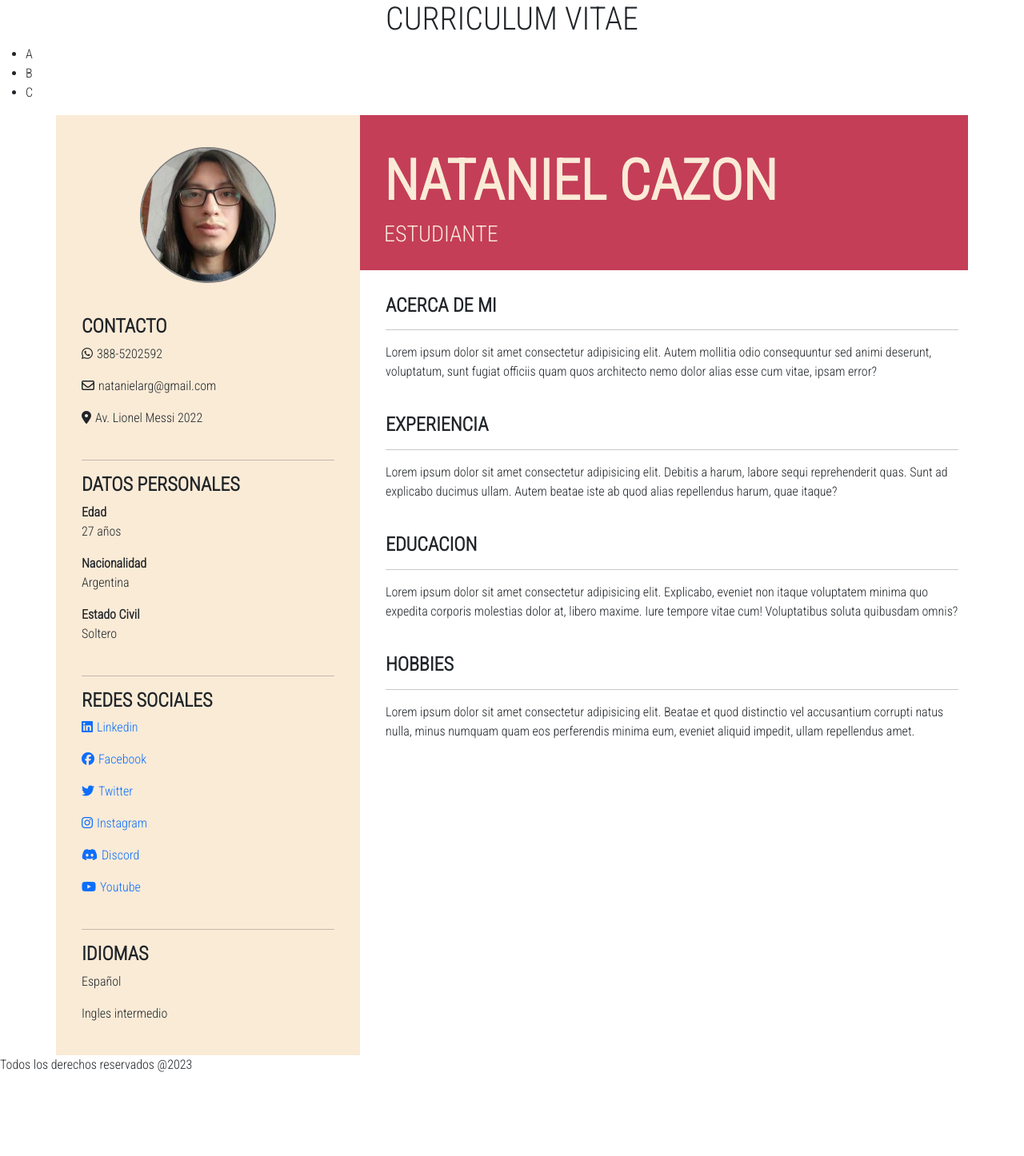
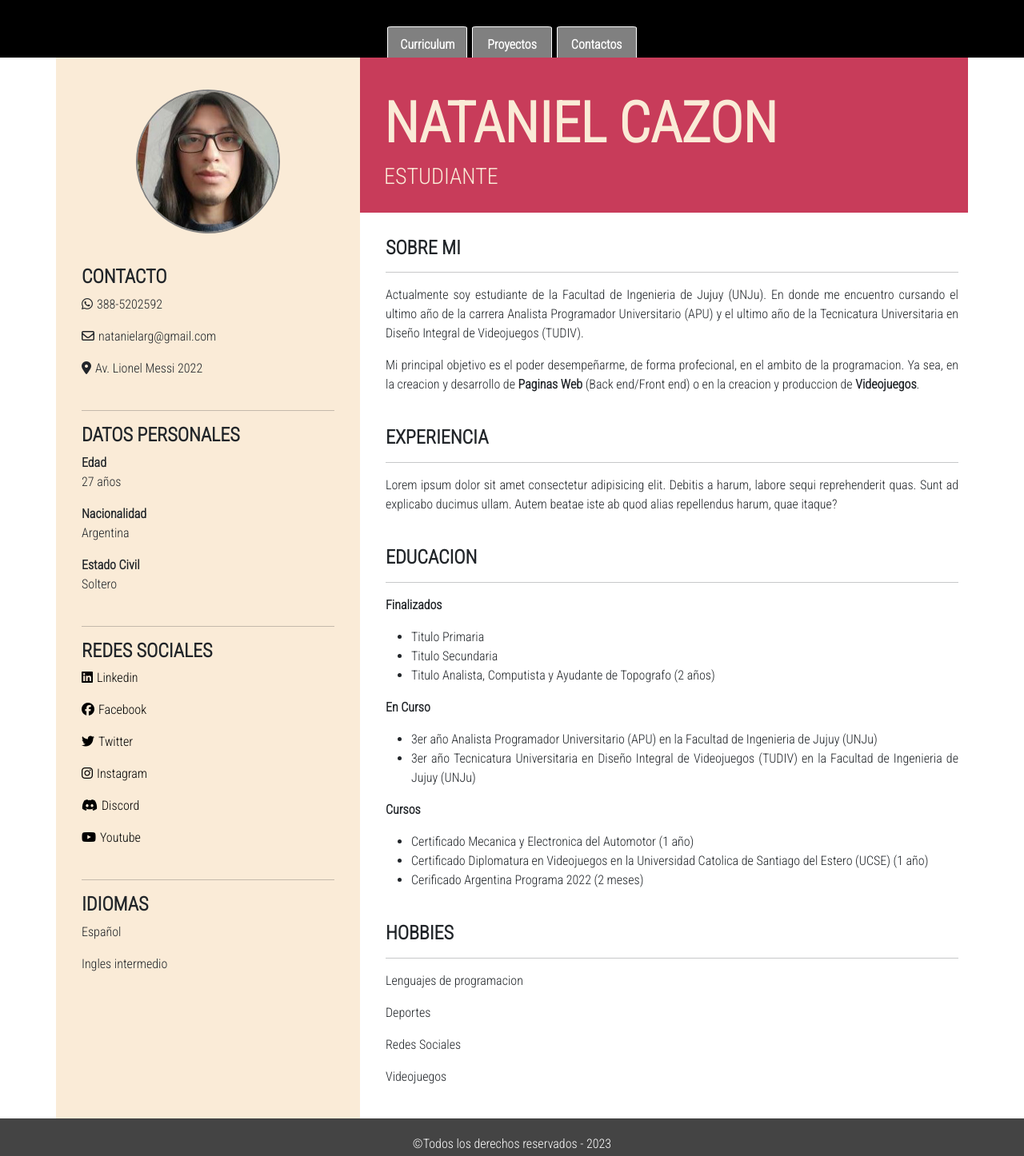
Before and after one commit to NatanielCZN/NatanielCZN.github.io, a plain HTML site: page index.html in a window 1280 px wide. Shown: the whole page at 80% size. Before the commit the page ends 1360 px from the top, so only its background shows below. Drawn offline with nearby package versions, Linux system fonts and the light colour scheme.

Commit message:
Finalizacion de la implementacion con CSS

```diff
--- a/css/estilos.css
+++ b/css/estilos.css
@@ -12,10 +12,10 @@ header {
 /**
     Clase que pertenece a la foto de perfil
 */
-.fotoDePerfil {
+.foto-de-perfil {
     margin: 40px 0px 40px 0px;
-    width: 170;
-    height: 170px;
+    width: 180;
+    height: 180px;
     border: 2px solid;
     border-color: gray;
     border-radius: 50%;
@@ -46,13 +46,14 @@ i {
 .caja2 {
     padding: 0px 0px 0px 20px;
     margin-bottom: 40px;
+    text-align: justify;
 }
 
 /**
-    Clase que corresponde a la zona donde aparecera mi nombre
+    Clase que corresponde a la zona donde aparecera mi Nombre
 */
 .nombre {
-    background-color: rgb(196, 62, 88);
+    background-color: rgb(200, 60, 90);
     color: antiquewhite;
     padding: 40px 0px 20px 30px;
     margin-bottom: 30px;
@@ -71,6 +72,7 @@ i {
 
 /**
     Eliminar subrayado de los enlaces
+    ---------------------------------
 */
 a:link {
     text-decoration: none;
@@ -79,3 +81,87 @@ a:link {
 a:visited {
     text-decoration: none;
 }
+/**
+    ---------------------------------
+*/
+
+footer {
+    text-align: center;
+    background-color: rgb(68, 68, 68);
+    color: white;
+    padding: 20px 0px 50px 0px;
+}
+
+nav {
+    display: flex;
+    height: 9vh;
+    align-items: center;
+    justify-content: center;
+    background-color: black;
+    color: white;
+    padding-top: 40px;
+}
+
+nav ul {
+    padding: 0 0;
+    margin: 0 0;
+}
+
+nav ul li {
+    display: inline-block;
+    margin: 0px 1px;
+    width: 100px;
+    text-align: center;
+}
+
+nav ul li a {
+    display: block;
+    background-color: gray;
+    color: white;
+    padding: 10px 0px;
+    border: 1px solid;
+    border-radius: 5% 5% 0% 0%;
+    transition: 0.2s;                /** Propiedad para visualizar los cambios de una transicion */
+}
+
+nav ul li a:hover {
+    transform: translateY(-3px) scale(1.05);
+}
+
+/**
+    Cambiar de color el enlace al pasar por arriba con el puntero
+*/
+.navegacion:hover {
+    background-color: rgb(200, 60, 90);
+}
+
+/**
+    Clases de la seccion de Redes Sociales
+*/
+.redes-sociales a {
+    color: black;
+}
+
+.redes-sociales .linkedin:hover {
+    color: rgb(14, 118, 168);
+}
+
+.redes-sociales .facebook:hover {
+    color: rgb(59, 89, 152);
+}
+
+.redes-sociales .twitter:hover {
+    color: rgb(0, 172, 238);
+}
+
+.redes-sociales .instagram:hover {
+    color: #e4404f;
+}
+
+.redes-sociales .discord:hover {
+    color: #5865F2;
+}
+
+.redes-sociales .youtube:hover {
+    color: red;
+}
--- a/index.html
+++ b/index.html
@@ -20,15 +20,21 @@
 </head>
 
 <body>
-    <header>
-        <h1>CURRICULUM VITAE</h1>
-    </header>
-
+    <!-- BARRA DE NAVEGACION -->
     <nav>
         <ul>
-            <li>A</li>
-            <li>B</li>
-            <li>C</li>
+            <li>
+                <a href="index.html" class="navegacion"><strong>Curriculum</strong></a>
+            </li>
+
+            <li>
+                <!-- El atributo "rel="noopener noreferrer" previene de ataques maliciosos al abrir una pestaña nueva con el atributo targer="_blank"" -->
+                <a href="https://github.com/NatanielCZN/ProyectoFinal.git" target="_blank" rel="noopener noreferrer" class="navegacion"><strong>Proyectos</strong></a>
+            </li>
+
+            <li>
+                <a href="https://www.linkedin.com/in/nataniel-cazon-984540246/" target="_blank" rel="noopener noreferrer" class="navegacion"><strong>Contactos</strong></a>
+            </li>
         </ul>
     </nav>
 
@@ -38,7 +44,7 @@
             <!-- INFORMACION -->
             <section class="col-md-4 informacion">
 
-                <img class="fotoDePerfil mx-auto d-block" src="images/Nataniel.png" alt="Foto de Perfil" />
+                <img class="foto-de-perfil mx-auto d-block" src="images/Nataniel.png" alt="Foto de Perfil" />
 
                 <!-- INFORMACION DE CONTACTO -->
                 <div class="caja">
@@ -74,28 +80,28 @@
                     <hr />
                     <h4><strong>REDES SOCIALES</strong></h4>
 
-                    <div class="redes-container">
-                        <a href="#" class="linkeding">
+                    <div class="redes-sociales">
+                        <a href="https://www.linkedin.com/in/nataniel-cazon-984540246/" target="_blank" rel="noopener noreferrer" class="linkedin">
                             <p><i class="fa-brands fa-linkedin"></i>Linkedin</p>
                         </a>
 
-                        <a href="#" class="facebook">
+                        <a href="https://www.linkedin.com/in/nataniel-cazon-984540246/" target="_blank" rel="noopener noreferrer" class="facebook">
                             <p><i class="fa-brands fa-facebook"></i>Facebook</p>
                         </a>
 
-                        <a href="#" class="twitter">
+                        <a href="https://www.linkedin.com/in/nataniel-cazon-984540246/" target="_blank" rel="noopener noreferrer" class="twitter">
                             <p><i class="fa-brands fa-twitter"></i>Twitter</p>
                         </a>
 
-                        <a href="#" class="instagram">
+                        <a href="https://www.linkedin.com/in/nataniel-cazon-984540246/" target="_blank" rel="noopener noreferrer" class="instagram">
                             <p><i class="fa-brands fa-instagram"></i>Instagram</p>
                         </a>
 
-                        <a href="#" class="discord">
+                        <a href="https://www.linkedin.com/in/nataniel-cazon-984540246/" target="_blank" rel="noopener noreferrer" class="discord">
                             <p><i class="fa-brands fa-discord"></i>Discord</p>
                         </a>
 
-                        <a href="#" class="youtube">
+                        <a href="https://www.linkedin.com/in/nataniel-cazon-984540246/" target="_blank" rel="noopener noreferrer" class="youtube">
                             <p><i class="fa-brands fa-youtube"></i>Youtube</p>
                         </a>
                     </div>
@@ -128,27 +134,55 @@
 
                         <!-- ACERCA DE MI -->
                         <div class="caja2">
-                            <h4><strong>ACERCA DE MI</strong></h4><hr />
+                            <h4><strong>SOBRE MI</strong></h4><hr />
 
-                            <p>Lorem ipsum dolor sit amet consectetur adipisicing elit. Autem mollitia odio consequuntur sed animi deserunt, voluptatum, sunt fugiat officiis quam quos architecto nemo dolor alias esse cum vitae, ipsam error?</p>
+                            <p>Actualmente soy estudiante de la Facultad de Ingenieria de Jujuy (UNJu).
+                                En donde me encuentro cursando el ultimo año de la carrera Analista Programador Universitario (APU) y el ultimo año de la Tecnicatura Universitaria en Diseño Integral de Videojuegos (TUDIV).</p>
+
+                            <p>Mi principal objetivo es el poder desempeñarme, de forma profecional, en el ambito de la programacion.
+                                Ya sea, en la creacion y desarrollo de <strong>Paginas Web</strong> (Back end/Front end) o en la creacion y produccion de <strong>Videojuegos</strong>.</p>
                         </div>
 
+                        <!-- EXPERIENCIA -->
                         <div class="caja2">
                             <h4><strong>EXPERIENCIA</strong></h4><hr />
 
                             <p>Lorem ipsum dolor sit amet consectetur adipisicing elit. Debitis a harum, labore sequi reprehenderit quas. Sunt ad explicabo ducimus ullam. Autem beatae iste ab quod alias repellendus harum, quae itaque?</p>
                         </div>
 
+                        <!-- EDUCACION -->
                         <div class="caja2">
                             <h4><strong>EDUCACION</strong></h4><hr />
 
-                            <p>Lorem ipsum dolor sit amet consectetur adipisicing elit. Explicabo, eveniet non itaque voluptatem minima quo expedita corporis molestias dolor at, libero maxime. Iure tempore vitae cum! Voluptatibus soluta quibusdam omnis?</p>
+                            <p><strong>Finalizados</strong></p>
+                            <ul>
+                                <li>Titulo Primaria</li>
+                                <li>Titulo Secundaria</li>
+                                <li>Titulo Analista, Computista y Ayudante de Topografo (2 años)</li>
+                            </ul>
+
+                            <p><strong>En Curso</strong></p>
+                            <ul>
+                                <li>3er año Analista Programador Universitario (APU) en la Facultad de Ingenieria de Jujuy (UNJu)</li>
+                                <li>3er año Tecnicatura Universitaria en Diseño Integral de Videojuegos (TUDIV) en la Facultad de Ingenieria de Jujuy (UNJu)</li>
+                            </ul>
+
+                            <p><strong>Cursos</strong></p>
+                            <ul>
+                                <li>Certificado Mecanica y Electronica del Automotor (1 año)</li>
+                                <li>Certificado Diplomatura en Videojuegos en la Universidad Catolica de Santiago del Estero (UCSE) (1 año)</li>
+                                <li>Cerificado Argentina Programa 2022 (2 meses)</li>
+                            </ul>
                         </div>
 
+                        <!-- HOBBIES -->
                         <div class="caja2">
                             <h4><strong>HOBBIES</strong></h4><hr />
 
-                            <p>Lorem ipsum dolor sit amet consectetur adipisicing elit. Beatae et quod distinctio vel accusantium corrupti natus nulla, minus numquam quam eos perferendis minima eum, eveniet aliquid impedit, ullam repellendus amet.</p>
+                            <p>Lenguajes de programacion</p>
+                            <p>Deportes</p>
+                            <p>Redes Sociales</p>
+                            <p>Videojuegos</p>
                         </div>
                     </div>
                 </div>
@@ -157,10 +191,10 @@
     </div>
 
     <footer>
-        <p>Todos los derechos reservados @2023</p>
+        <p>©Todos los derechos reservados - 2023</p>
     </footer>
 
-    <!-- ICONOS -->
+    <!-- SCRIPT ICONOS FONTAWESOME -->
     <script src="https://kit.fontawesome.com/427aab208b.js" crossorigin="anonymous"></script>
 </body>
 </html>
```
